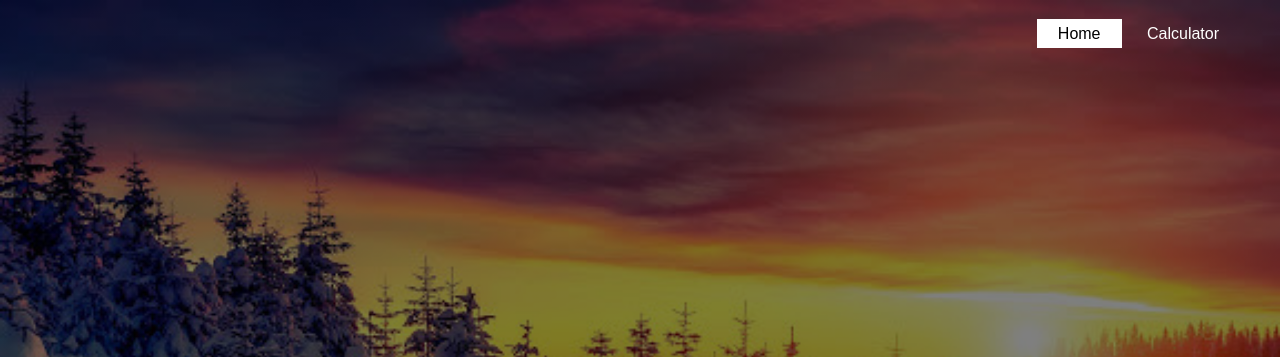
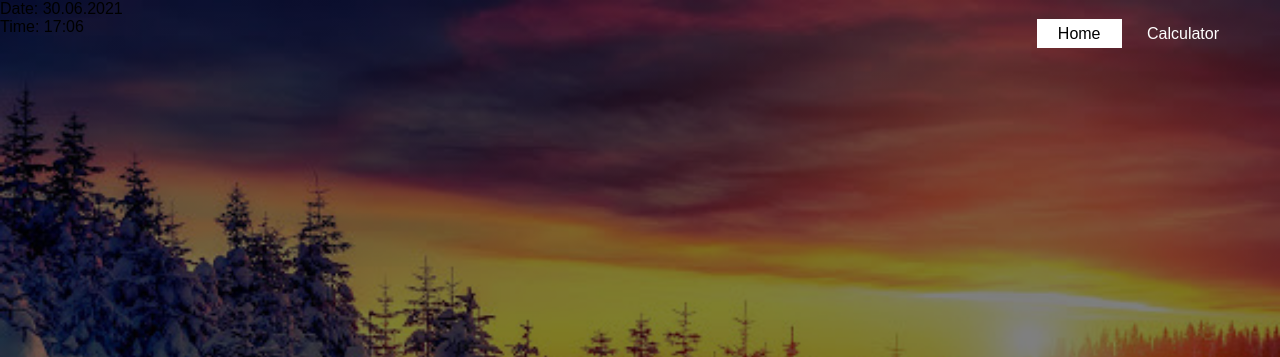
Before and after one commit to Thanushs29/webpage__1, a plain HTML site: page index.html in a window 1280 px wide. Shown: the top 357 px of the page. Drawn offline with Linux system fonts and the light colour scheme.

Commit message:
Update index.html

```diff
--- a/index.html
+++ b/index.html
@@ -14,6 +14,13 @@
                 <li><a href="web_calci.html">Calculator</a><li>
             </ul>
         </div>
+        <div class="date"><p>Date: <span id="date"></span></p>
+            <div class="time"><p>Time: <span id="time"></span></p></div>
+            <script>
+                var dt = new Date();
+                document.getElementById("date").innerHTML = (("0"+dt.getDate()).slice(-2)) +"."+ (("0"+(dt.getMonth()+1)).slice(-2)) +"."+ (dt.getFullYear());
+                document.getElementById("time").innerHTML = (("0"+dt.getHours()).slice(-2)) +":"+ (("0"+dt.getMinutes()).slice(-2));
+            </script>
         <div class="title">
             <h1>MY WEBPAGE</h1>
         </div>
```
